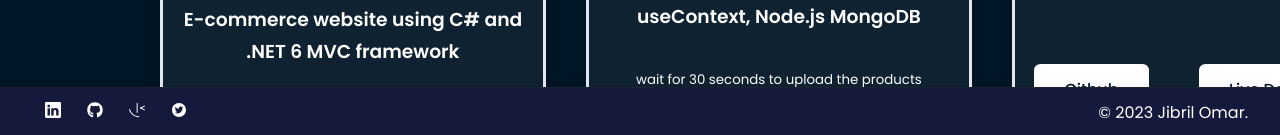
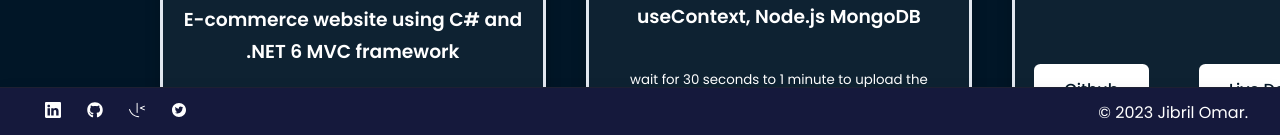
Before and after one commit to jibrilosman/portfolio-router, a React (Create React App) app: page /portfolio in a window 1280 px wide. Shown: the part 663-798 px from the top of the page. Built offline with nearby package versions, Linux system fonts and the light colour scheme; a web font is replaced by a local one.

Commit message:
Update Data.js

```diff
--- a/src/pages/portfolio/Data.js
+++ b/src/pages/portfolio/Data.js
@@ -19,7 +19,7 @@ const data = [
       id:15,
       image: IMG15,
       title: 'Self-Order-Kiosk using React, Material UI, React Hooks like useState, useReducer, React useContext, Node.js MongoDB',
-      note: 'wait for 30 seconds to upload the products',
+      note: 'wait for 30 seconds to 1 minute to upload the products',
       github: 'https://github.com/jibrilosman/self-order',
       demo: 'https://self-order-chi.vercel.app/order',
 
```
